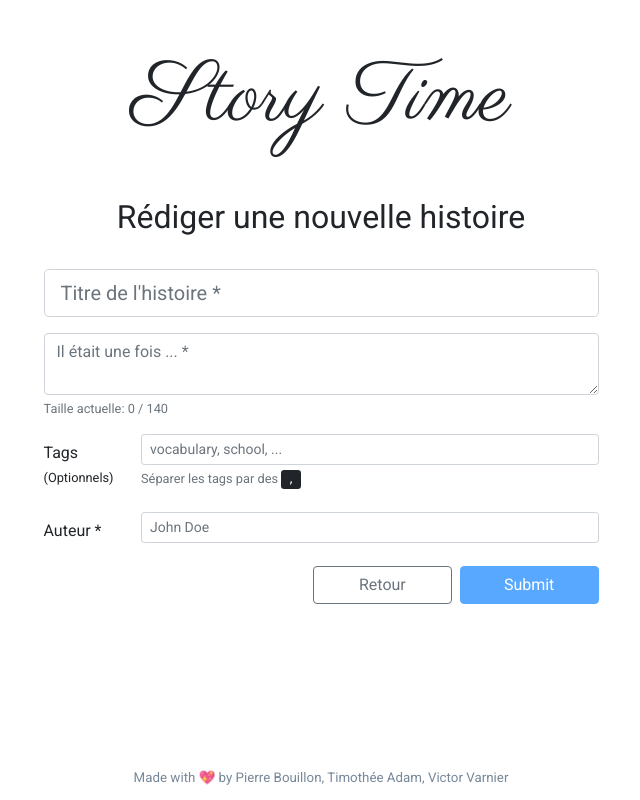
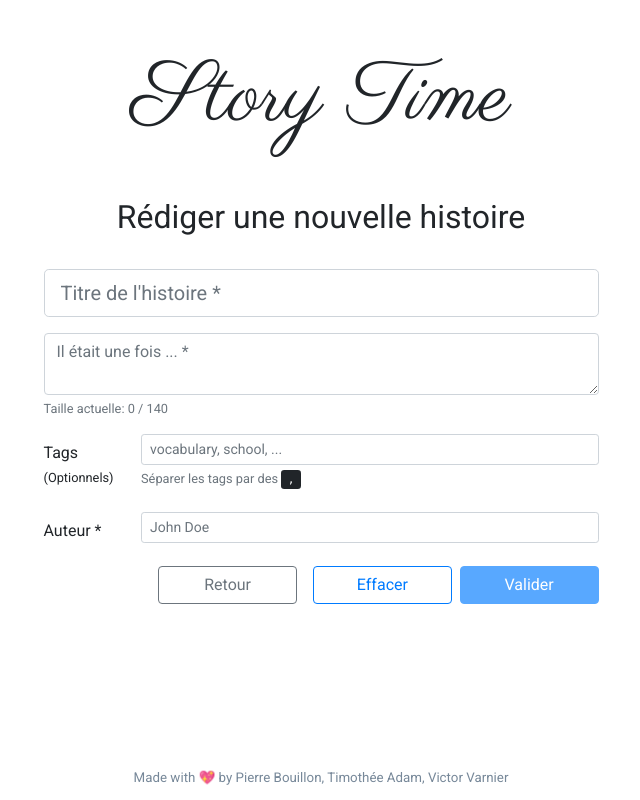
Before and after one commit to pBouillon/Story-Time, an Angular app in the folder story-time/: page /writing/infos in a window 1280 px wide. Shown: the whole page, without its empty margins (319-959 px from the left). Built offline with nearby package versions, Linux system fonts and the light colour scheme.

Commit message:
Update button language and add form clear option

```diff
--- a/story-time/src/app/story/writing/infos/infos.component.html
+++ b/story-time/src/app/story/writing/infos/infos.component.html
@@ -179,9 +179,16 @@
         class="btn btn-primary w-25"
         [disabled]="storyMetaForm.invalid"
         (click)="onSubmit()">
-        Submit
+        Valider
       </button>
       <!-- /form submission -->
+
+      <!-- clear form -->
+      <input type="button"
+        value="Effacer"
+        class="btn btn-outline-primary mx-2 w-25"
+        (click)="onClear()">
+      <!-- /clear form -->
 
       <!-- back to menu -->
       <input type="button"
--- a/story-time/src/app/story/writing/infos/infos.component.ts
+++ b/story-time/src/app/story/writing/infos/infos.component.ts
@@ -134,6 +134,18 @@ export class InfosComponent implements OnInit {
   }
 
   /**
+   * @summary Clear form's content
+   */
+  public onClear(): void {
+    this.storyMetaForm.setValue({
+      author: '',
+      overview: '',
+      title: '',
+      tags: ''
+    });
+  }
+
+  /**
    * @summary Actions to perform on form submission
    */
   public onSubmit(): void {
```
